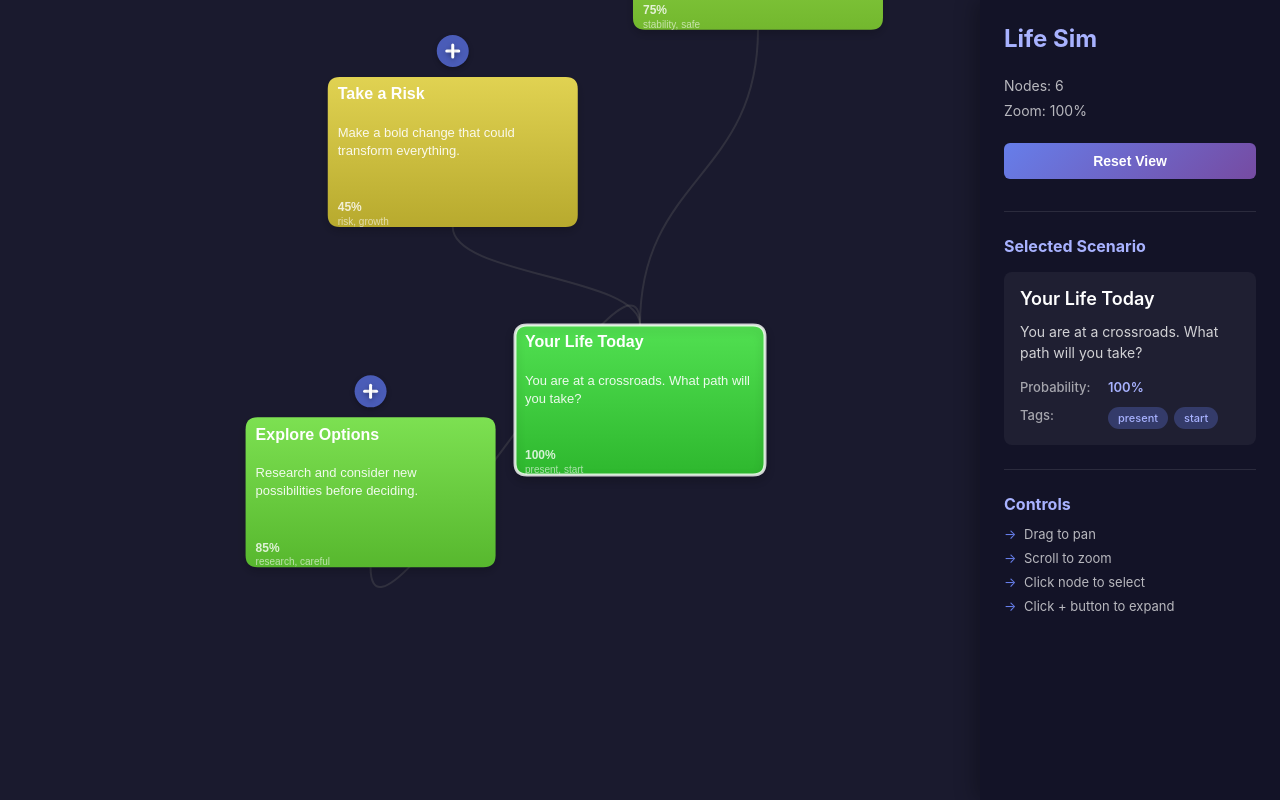
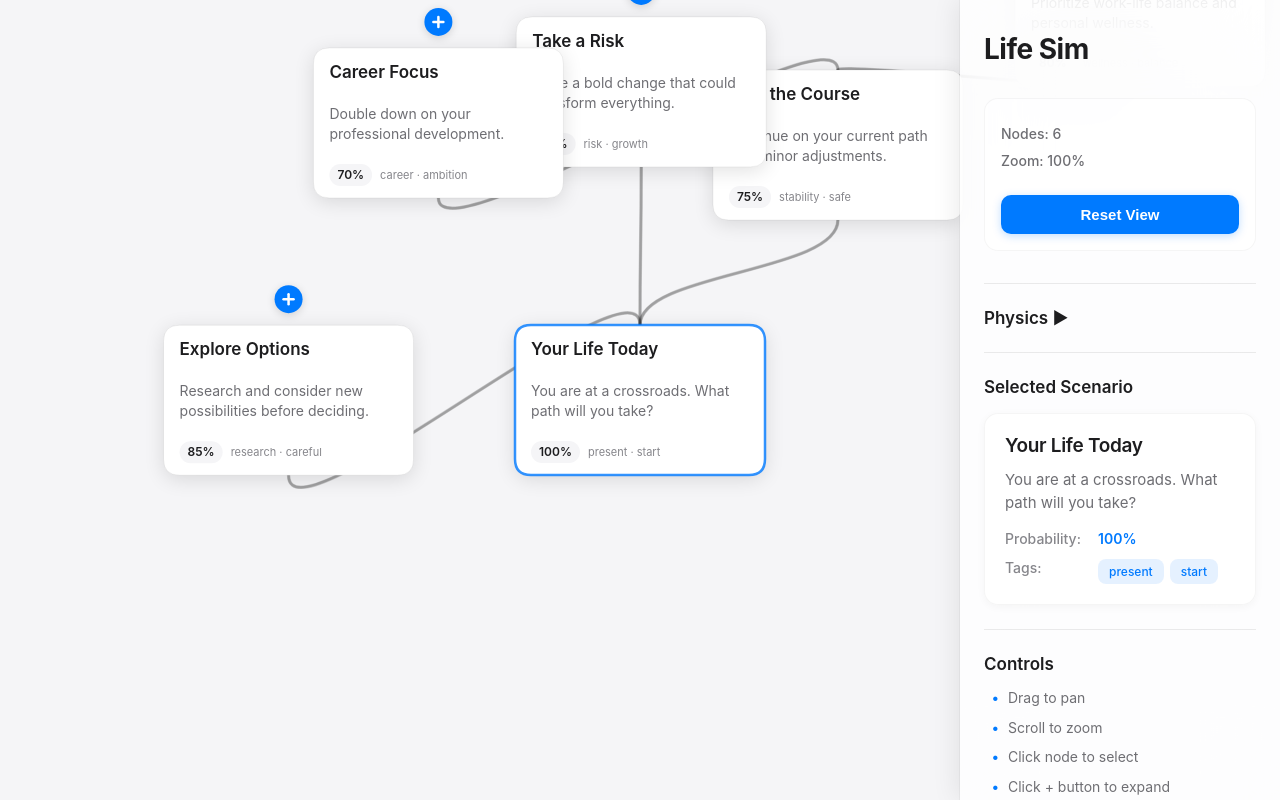
Before and after one commit to buddhaman/-LifeTreeSimulator, a React (Vite) app: page / in a window 1280 px wide. Built offline with nearby package versions, Linux system fonts and the light colour scheme.

Commit message:
Good version

```diff
--- a/src/App.css
+++ b/src/App.css
@@ -3,6 +3,7 @@
   height: 100vh;
   position: relative;
   overflow: hidden;
+  font-family: -apple-system, BlinkMacSystemFont, 'SF Pro Display', 'SF Pro Text', sans-serif;
 }
 
 canvas {
@@ -14,65 +15,83 @@ canvas {
   position: fixed;
   top: 0;
   right: 0;
-  width: 300px;
+  width: 320px;
   height: 100vh;
-  background: rgba(20, 20, 40, 0.95);
-  backdrop-filter: blur(10px);
-  color: #fff;
-  padding: 24px;
-  box-shadow: -4px 0 20px rgba(0, 0, 0, 0.3);
+  background: rgba(255, 255, 255, 0.80);
+  backdrop-filter: blur(40px) saturate(180%);
+  -webkit-backdrop-filter: blur(40px) saturate(180%);
+  color: #1d1d1f;
+  padding: 32px 24px;
+  box-shadow: -1px 0 0 rgba(0, 0, 0, 0.04), -4px 0 24px rgba(0, 0, 0, 0.08);
   overflow-y: auto;
 }
 
 .sidebar h1 {
-  font-size: 24px;
-  margin-bottom: 24px;
-  color: #a8b2ff;
+  font-size: 28px;
+  font-weight: 700;
+  letter-spacing: -0.5px;
+  margin-bottom: 32px;
+  color: #1d1d1f;
 }
 
 .controls {
   margin-bottom: 32px;
+  background: rgba(255, 255, 255, 0.6);
+  border-radius: 14px;
+  padding: 16px;
+  border: 1px solid rgba(0, 0, 0, 0.04);
 }
 
 .controls p {
-  margin: 8px 0;
+  margin: 10px 0;
   font-size: 14px;
-  color: rgba(255, 255, 255, 0.7);
+  font-weight: 500;
+  color: #6e6e73;
+  display: flex;
+  justify-content: space-between;
+}
+
+.controls p strong {
+  color: #1d1d1f;
+  font-weight: 600;
 }
 
 .controls button {
   margin-top: 16px;
-  padding: 10px 20px;
-  background: linear-gradient(135deg, #667eea 0%, #764ba2 100%);
+  padding: 11px 20px;
+  background: #007aff;
   border: none;
-  border-radius: 6px;
+  border-radius: 10px;
   color: #fff;
-  font-size: 14px;
+  font-size: 15px;
   font-weight: 600;
   cursor: pointer;
-  transition: transform 0.2s, box-shadow 0.2s;
+  transition: all 0.2s ease;
   width: 100%;
+  box-shadow: 0 2px 8px rgba(0, 122, 255, 0.25);
 }
 
 .controls button:hover {
-  transform: translateY(-2px);
-  box-shadow: 0 4px 12px rgba(102, 126, 234, 0.4);
+  background: #0071e3;
+  transform: translateY(-1px);
+  box-shadow: 0 4px 12px rgba(0, 122, 255, 0.35);
 }
 
 .controls button:active {
-  transform: translateY(0);
+  transform: scale(0.98);
 }
 
 .instructions {
   margin-top: 24px;
   padding-top: 24px;
-  border-top: 1px solid rgba(255, 255, 255, 0.1);
+  border-top: 1px solid rgba(0, 0, 0, 0.08);
 }
 
 .instructions h3 {
-  font-size: 16px;
-  margin-bottom: 12px;
-  color: #a8b2ff;
+  font-size: 17px;
+  font-weight: 600;
+  margin-bottom: 14px;
+  color: #1d1d1f;
 }
 
 .instructions ul {
@@ -81,50 +100,56 @@ canvas {
 }
 
 .instructions li {
-  margin: 8px 0;
-  font-size: 13px;
-  color: rgba(255, 255, 255, 0.7);
-  padding-left: 20px;
+  margin: 10px 0;
+  font-size: 14px;
+  color: #6e6e73;
+  padding-left: 24px;
   position: relative;
+  line-height: 1.4;
 }
 
 .instructions li:before {
-  content: '→';
+  content: '•';
   position: absolute;
-  left: 0;
-  color: #667eea;
+  left: 8px;
+  color: #007aff;
+  font-weight: bold;
 }
 
 .selected-node {
   margin-top: 24px;
   padding-top: 24px;
-  border-top: 1px solid rgba(255, 255, 255, 0.1);
+  border-top: 1px solid rgba(0, 0, 0, 0.08);
   margin-bottom: 24px;
 }
 
 .selected-node h3 {
-  font-size: 16px;
+  font-size: 17px;
+  font-weight: 600;
   margin-bottom: 16px;
-  color: #a8b2ff;
+  color: #1d1d1f;
 }
 
 .node-details {
-  background: rgba(255, 255, 255, 0.05);
-  border-radius: 8px;
-  padding: 16px;
+  background: rgba(255, 255, 255, 0.6);
+  border-radius: 14px;
+  padding: 20px;
+  border: 1px solid rgba(0, 0, 0, 0.04);
+  box-shadow: 0 2px 8px rgba(0, 0, 0, 0.04);
 }
 
 .node-details h4 {
-  font-size: 18px;
+  font-size: 19px;
   margin-bottom: 12px;
-  color: #fff;
+  color: #1d1d1f;
   font-weight: 600;
+  letter-spacing: -0.3px;
 }
 
 .node-details .description {
-  font-size: 14px;
+  font-size: 15px;
   line-height: 1.5;
-  color: rgba(255, 255, 255, 0.8);
+  color: #6e6e73;
   margin-bottom: 16px;
 }
 
@@ -139,17 +164,17 @@ canvas {
   display: flex;
   align-items: flex-start;
   gap: 8px;
-  font-size: 13px;
+  font-size: 14px;
 }
 
 .node-metadata .label {
-  color: rgba(255, 255, 255, 0.6);
+  color: #86868b;
   font-weight: 500;
-  min-width: 80px;
+  min-width: 85px;
 }
 
 .node-metadata .value {
-  color: #a8b2ff;
+  color: #007aff;
   font-weight: 600;
 }
 
@@ -160,10 +185,86 @@ canvas {
 }
 
 .tag {
-  background: rgba(102, 126, 234, 0.3);
-  color: #a8b2ff;
-  padding: 4px 10px;
-  border-radius: 12px;
-  font-size: 11px;
+  background: rgba(0, 122, 255, 0.1);
+  color: #007aff;
+  padding: 5px 11px;
+  border-radius: 8px;
+  font-size: 12px;
   font-weight: 500;
 }
+
+.physics-controls {
+  margin-top: 24px;
+  padding-top: 24px;
+  border-top: 1px solid rgba(0, 0, 0, 0.08);
+  margin-bottom: 24px;
+}
+
+.physics-controls h3 {
+  font-size: 17px;
+  font-weight: 600;
+  margin-bottom: 16px;
+  color: #1d1d1f;
+  user-select: none;
+}
+
+.physics-sliders {
+  display: flex;
+  flex-direction: column;
+  gap: 18px;
+}
+
+.slider-group {
+  display: flex;
+  flex-direction: column;
+  gap: 8px;
+}
+
+.slider-group label {
+  font-size: 13px;
+  color: #6e6e73;
+  font-weight: 500;
+}
+
+.slider-group input[type="range"] {
+  width: 100%;
+  height: 4px;
+  border-radius: 2px;
+  background: rgba(0, 0, 0, 0.08);
+  outline: none;
+  -webkit-appearance: none;
+  appearance: none;
+}
+
+.slider-group input[type="range"]::-webkit-slider-thumb {
+  -webkit-appearance: none;
+  appearance: none;
+  width: 20px;
+  height: 20px;
+  border-radius: 50%;
+  background: #007aff;
+  cursor: pointer;
+  transition: all 0.2s ease;
+  box-shadow: 0 2px 8px rgba(0, 122, 255, 0.3);
+}
+
+.slider-group input[type="range"]::-webkit-slider-thumb:hover {
+  transform: scale(1.1);
+  box-shadow: 0 4px 12px rgba(0, 122, 255, 0.4);
+}
+
+.slider-group input[type="range"]::-moz-range-thumb {
+  width: 20px;
+  height: 20px;
+  border-radius: 50%;
+  background: #007aff;
+  cursor: pointer;
+  border: none;
+  transition: all 0.2s ease;
+  box-shadow: 0 2px 8px rgba(0, 122, 255, 0.3);
+}
+
+.slider-group input[type="range"]::-moz-range-thumb:hover {
+  transform: scale(1.1);
+  box-shadow: 0 4px 12px rgba(0, 122, 255, 0.4);
+}
--- a/src/App.tsx
+++ b/src/App.tsx
@@ -1,6 +1,6 @@
 import { useEffect, useRef, useState } from 'react';
 import { Camera2D } from './Camera2D';
-import { graph, initializeGraph, updatePhysics, addNode, createNode, isLeafNode, Node } from './graph';
+import { graph, initializeGraph, updatePhysics, addNode, createNode, isLeafNode, Node, physicsConfig } from './graph';
 import { render, getExpandButtonBounds } from './renderer';
 import { Scenario } from './api';
 import './App.css';
@@ -17,6 +17,8 @@ function App() {
   const mouseDownPosRef = useRef({ x: 0, y: 0 });
   const lastMouseRef = useRef({ x: 0, y: 0 });
   const [nodeCount, setNodeCount] = useState(0);
+  const [showPhysics, setShowPhysics] = useState(false);
+  const [, forceUpdate] = useState(0); // Force re-render for sliders
 
   const DRAG_THRESHOLD = 5; // pixels
 
@@ -40,8 +42,19 @@ function App() {
     // Set initial selected node to root
     setSelectedNodeId(0);
 
+    // Add wheel listener directly to canvas (not through React) to allow preventDefault
+    const handleWheel = (e: WheelEvent) => {
+      e.preventDefault();
+      const camera = cameraRef.current;
+      if (!camera) return;
+      camera.zoomAt(e.clientX, e.clientY, -e.deltaY);
+    };
+
+    canvas.addEventListener('wheel', handleWheel, { passive: false });
+
     return () => {
       window.removeEventListener('resize', resizeCanvas);
+      canvas.removeEventListener('wheel', handleWheel);
     };
   }, []);
 
@@ -193,15 +206,6 @@ function App() {
     }
   };
 
-  // Wheel handler for zoom
-  const handleWheel = (e: React.WheelEvent<HTMLCanvasElement>) => {
-    e.preventDefault();
-    const camera = cameraRef.current;
-    if (!camera) return;
-
-    camera.zoomAt(e.clientX, e.clientY, -e.deltaY);
-  };
-
   // Update cursor based on hover state
   useEffect(() => {
     if (canvasRef.current && !isDraggingRef.current) {
@@ -278,7 +282,6 @@ function App() {
         onMouseMove={handleMouseMove}
         onMouseDown={handleMouseDown}
         onMouseUp={handleMouseUp}
-        onWheel={handleWheel}
       />
       <div className="sidebar">
         <h1>Life Sim</h1>
@@ -286,6 +289,120 @@ function App() {
           <p>Nodes: {nodeCount}</p>
           <p>Zoom: {cameraRef.current ? (cameraRef.current.zoom * 100).toFixed(0) : 100}%</p>
           <button onClick={handleReset}>Reset View</button>
+        </div>
+
+        <div className="physics-controls">
+          <h3 onClick={() => setShowPhysics(!showPhysics)} style={{ cursor: 'pointer' }}>
+            Physics {showPhysics ? '▼' : '▶'}
+          </h3>
+          {showPhysics && (
+            <div className="physics-sliders">
+              <div className="slider-group">
+                <label>Repulsion Strength: {physicsConfig.repulsionStrength.toFixed(0)}</label>
+                <input
+                  type="range"
+                  min="0"
+                  max="100000"
+                  step="1000"
+                  value={physicsConfig.repulsionStrength}
+                  onChange={(e) => {
+                    physicsConfig.repulsionStrength = Number(e.target.value);
+                    forceUpdate(v => v + 1);
+                  }}
+                />
+              </div>
+
+              <div className="slider-group">
+                <label>Repulsion Range: {physicsConfig.repulsionRange.toFixed(0)}</label>
+                <input
+                  type="range"
+                  min="100"
+                  max="1000"
+                  step="10"
+                  value={physicsConfig.repulsionRange}
+                  onChange={(e) => {
+                    physicsConfig.repulsionRange = Number(e.target.value);
+                    forceUpdate(v => v + 1);
+                  }}
+                />
+              </div>
+
+              <div className="slider-group">
+                <label>Spring Strength: {physicsConfig.springStrength.toFixed(3)}</label>
+                <input
+                  type="range"
+                  min="0"
+                  max="0.1"
+                  step="0.001"
+                  value={physicsConfig.springStrength}
+                  onChange={(e) => {
+                    physicsConfig.springStrength = Number(e.target.value);
+                    forceUpdate(v => v + 1);
+                  }}
+                />
+              </div>
+
+              <div className="slider-group">
+                <label>Spring Length: {physicsConfig.springLength.toFixed(0)}</label>
+                <input
+                  type="range"
+                  min="100"
+                  max="600"
+                  step="10"
+                  value={physicsConfig.springLength}
+                  onChange={(e) => {
+                    physicsConfig.springLength = Number(e.target.value);
+                    forceUpdate(v => v + 1);
+                  }}
+                />
+              </div>
+
+              <div className="slider-group">
+                <label>Friction: {physicsConfig.friction.toFixed(2)}</label>
+                <input
+                  type="range"
+                  min="0.5"
+                  max="0.99"
+                  step="0.01"
+                  value={physicsConfig.friction}
+                  onChange={(e) => {
+                    physicsConfig.friction = Number(e.target.value);
+                    forceUpdate(v => v + 1);
+                  }}
+                />
+              </div>
+
+              <div className="slider-group">
+                <label>Gravity Strength: {physicsConfig.gravityStrength.toFixed(2)}</label>
+                <input
+                  type="range"
+                  min="0"
+                  max="1"
+                  step="0.01"
+                  value={physicsConfig.gravityStrength}
+                  onChange={(e) => {
+                    physicsConfig.gravityStrength = Number(e.target.value);
+                    forceUpdate(v => v + 1);
+                  }}
+                />
+              </div>
+
+              <div className="slider-group">
+                <label>Max Velocity: {physicsConfig.maxVelocity.toFixed(0)}</label>
+                <input
+                  type="range"
+                  min="5"
+                  max="50"
+                  step="1"
+                  value={physicsConfig.maxVelocity}
+                  onChange={(e) => {
+                    physicsConfig.maxVelocity = Number(e.target.value);
+                    forceUpdate(v => v + 1);
+                  }}
+                />
+              </div>
+            </div>
+          )}
         </div>
 
         {selectedNodeId !== null && (() => {
--- a/src/graph.ts
+++ b/src/graph.ts
@@ -104,23 +104,34 @@ export function isLeafNode(nodeId: number): boolean {
   return getChildren(nodeId).length === 0;
 }
 
-// Physics-based force simulation parameters
-const REPULSION_STRENGTH = 50000; // Repulsion force between nodes
-const SPRING_STRENGTH = 0.01; // Spring force for parent-child connections
-const SPRING_LENGTH = 200; // Desired distance between parent-child
-const FRICTION = 0.85; // Damping factor (0-1, lower = more friction)
-const GRAVITY_Y = 0.5; // Upward gravity (very low)
+// Physics configuration - exported so UI can modify
+export interface PhysicsConfig {
+  repulsionStrength: number;
+  repulsionRange: number;
+  springStrength: number;
+  springLength: number;
+  friction: number;
+  gravityStrength: number;
+  maxVelocity: number;
+}
+
+export const physicsConfig: PhysicsConfig = {
+  repulsionStrength: 40000,
+  repulsionRange: 400,
+  springStrength: 0.01,
+  springLength: 300,
+  friction: 0.85,
+  gravityStrength: 0.2, // 20x spring strength = 0.2
+  maxVelocity: 20,
+};
+
 const MIN_DISTANCE = 10; // Minimum distance for repulsion calculation
-const MAX_VELOCITY = 20; // Cap velocity to prevent instability
 
 // Physics simulation - update node positions based on forces
 export function updatePhysics(): void {
   if (graph.nodes.length === 0) return;
 
   const dt = 1; // timestep
-
-  // Calculate forces for each node
-  const forces: { x: number; y: number }[] = graph.nodes.map(() => ({ x: 0, y: 0 }));
 
   // 1. Repulsion between all nodes (prevent overlap)
   for (let i = 0; i < graph.nodes.length; i++) {
@@ -132,17 +143,19 @@ export function updatePhysics(): void {
       const dy = nodeB.y - nodeA.y;
       const distance = Math.sqrt(dx * dx + dy * dy);
 
-      if (distance < MIN_DISTANCE) continue;
+      // Skip if too close or too far
+      if (distance < MIN_DISTANCE || distance > physicsConfig.repulsionRange) continue;
 
       // Coulomb-like repulsion (inverse square)
-      const force = REPULSION_STRENGTH / (distance * distance);
-      const fx = (dx / distance) * force;
-      const fy = (dy / distance) * force;
+      const force = physicsConfig.repulsionStrength / (distance * distance);
+      const fx = (dx / distance) * force * dt;
+      const fy = (dy / distance) * force * dt * 0.1; // Reduce vertical repulsion to 10%
 
-      forces[i].x -= fx;
-      forces[i].y -= fy;
-      forces[j].x += fx;
-      forces[j].y += fy;
+      // Apply impulse directly to velocities
+      nodeA.vx -= fx;
+      nodeA.vy -= fy;
+      nodeB.vx += fx;
+      nodeB.vy += fy;
     }
   }
 
@@ -160,43 +173,47 @@ export function updatePhysics(): void {
     if (distance < MIN_DISTANCE) return;
 
     // Hooke's law: F = k * (distance - restLength)
-    const force = SPRING_STRENGTH * (distance - SPRING_LENGTH);
-    const fx = (dx / distance) * force;
-    const fy = (dy / distance) * force;
+    const force = physicsConfig.springStrength * (distance - physicsConfig.springLength);
+    const fx = (dx / distance) * force * dt;
+    const fy = (dy / distance) * force * dt;
 
-    const parentIndex = graph.nodes.findIndex(n => n.id === parent.id);
-    const childIndex = graph.nodes.findIndex(n => n.id === child.id);
+    // Apply impulse directly to velocities
+    parent.vx += fx;
+    parent.vy += fy;
+    child.vx -= fx;
+    child.vy -= fy;
+  });
 
-    if (parentIndex !== -1) {
-      forces[parentIndex].x += fx;
-      forces[parentIndex].y += fy;
-    }
-    if (childIndex !== -1) {
-      forces[childIndex].x -= fx;
-      forces[childIndex].y -= fy;
+  // 3. Apply conditional upward gravity (only when below parent)
+  graph.nodes.forEach((node) => {
+    // Skip root node (no parent)
+    if (node.parentId === null) return;
+
+    const parent = findNode(node.parentId);
+    if (!parent) return;
+
+    // Check if node is below parent (higher y value = lower in screen space)
+    const yDiff = node.y - parent.y;
+
+    // Apply gravity as soon as node goes below parent
+    if (yDiff > 0) {
+      // Apply upward impulse proportional to how far below it is
+      const gravityImpulse = physicsConfig.gravityStrength * yDiff * dt;
+      node.vy -= gravityImpulse; // Negative y is upward
     }
   });
 
-  // 3. Apply upward gravity (to orient tree upward)
-  graph.nodes.forEach((_node, i) => {
-    forces[i].y -= GRAVITY_Y; // Negative y is upward
-  });
-
-  // Update velocities and positions
-  graph.nodes.forEach((node, i) => {
-    // Apply forces to velocity
-    node.vx += forces[i].x * dt;
-    node.vy += forces[i].y * dt;
-
+  // Update positions and apply friction
+  graph.nodes.forEach((node) => {
     // Apply friction
-    node.vx *= FRICTION;
-    node.vy *= FRICTION;
+    node.vx *= physicsConfig.friction;
+    node.vy *= physicsConfig.friction;
 
     // Clamp velocity
     const speed = Math.sqrt(node.vx * node.vx + node.vy * node.vy);
-    if (speed > MAX_VELOCITY) {
-      node.vx = (node.vx / speed) * MAX_VELOCITY;
-      node.vy = (node.vy / speed) * MAX_VELOCITY;
+    if (speed > physicsConfig.maxVelocity) {
+      node.vx = (node.vx / speed) * physicsConfig.maxVelocity;
+      node.vy = (node.vy / speed) * physicsConfig.maxVelocity;
     }
 
     // Update position
--- a/src/index.css
+++ b/src/index.css
@@ -5,11 +5,10 @@
 }
 
 body {
-  font-family: -apple-system, BlinkMacSystemFont, 'Segoe UI', 'Roboto', 'Oxygen',
-    'Ubuntu', 'Cantarell', 'Fira Sans', 'Droid Sans', 'Helvetica Neue',
-    sans-serif;
+  font-family: -apple-system, BlinkMacSystemFont, 'SF Pro Display', 'SF Pro Text', sans-serif;
   -webkit-font-smoothing: antialiased;
   -moz-osx-font-smoothing: grayscale;
+  text-rendering: optimizeLegibility;
   overflow: hidden;
 }
 
@@ -17,3 +16,22 @@ body {
   width: 100vw;
   height: 100vh;
 }
+
+/* Apple-style scrollbar */
+::-webkit-scrollbar {
+  width: 8px;
+  height: 8px;
+}
+
+::-webkit-scrollbar-track {
+  background: transparent;
+}
+
+::-webkit-scrollbar-thumb {
+  background: rgba(0, 0, 0, 0.2);
+  border-radius: 10px;
+}
+
+::-webkit-scrollbar-thumb:hover {
+  background: rgba(0, 0, 0, 0.3);
+}
```
Also changed, not shown: src/renderer.ts (+103 -63 lines).
